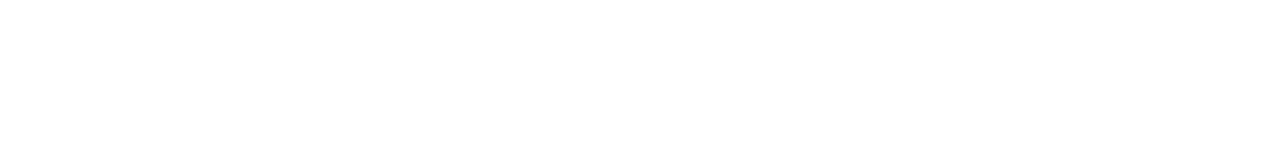
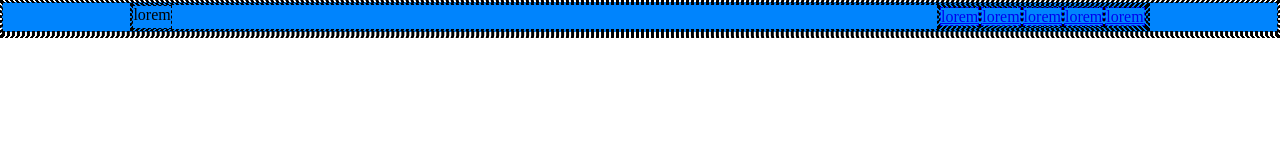
Before and after one commit to andreadebortoli2/htmlcss-responsive-layout, a plain HTML site: page index.html in a window 1280 px wide. Drawn offline with Linux system fonts and the light colour scheme.

Commit message:
edit header structure

```diff
--- a/assets/css/style.css
+++ b/assets/css/style.css
@@ -2,5 +2,42 @@
     margin: 0;
     padding: 0;
     box-sizing: border-box;
-    /* border: 1px dashed;     Debug */
+    /* Debug */
+    border: 1px dashed;
 }
+
+:root {
+    --site-primary: rgba(0, 132, 253, 1);
+    --site-bg-lightblue: rgba(181, 221, 255, 1);
+    --site-bg-lightpurple: rgba(151, 146, 228, 1);
+    --site-lighter: rgba(255, 255, 255, 1);
+    --site-darker: rgba(51, 51, 51, 1);
+}
+
+/* Common */
+
+ul {
+    list-style: none;
+}
+
+/* Utilities */
+
+.container {
+    width: 80%;
+    margin: 0 auto;
+}
+
+.d-flex {
+    display: flex;
+}
+
+
+/* header */
+
+#site_header {
+    background-color: var(--site-primary) ;
+}
+
+nav {
+    justify-content: space-between;
+}
--- a/index.html
+++ b/index.html
@@ -1,12 +1,38 @@
 <!DOCTYPE html>
 <html lang="en">
+
 <head>
     <meta charset="UTF-8">
     <meta name="viewport" content="width=device-width, initial-scale=1.0">
     <link rel="stylesheet" href="./assets/css/style.css">
     <title>htmlcss-responsive-layout</title>
 </head>
+
 <body>
+    <header id="site_header">
+        <div class="container">
+            <nav class="d-flex">
+                <div class="logo">lorem</div>
+                <!-- /.logo -->
+                <div class="menu">
+                    <ul class="menu-list d-flex">
+                        <li><a href="#">lorem</a></li>
+                        <li><a href="#">lorem</a></li>
+                        <li><a href="#">lorem</a></li>
+                        <li><a href="#">lorem</a></li>
+                        <li><a href="#">lorem</a></li>
+                    </ul>
+                </div>
+                <!-- /.menu -->
+            </nav>
+        </div>
+        <!-- /.container -->
+    </header>
+    <!-- /#site_header -->
+    <main id="site_main"></main>
+    <!-- /#site_main -->
+    <footer id="site_footer"></footer>
+    <!-- /#site_footer -->
+</body>
 
-</body>
 </html>
```
